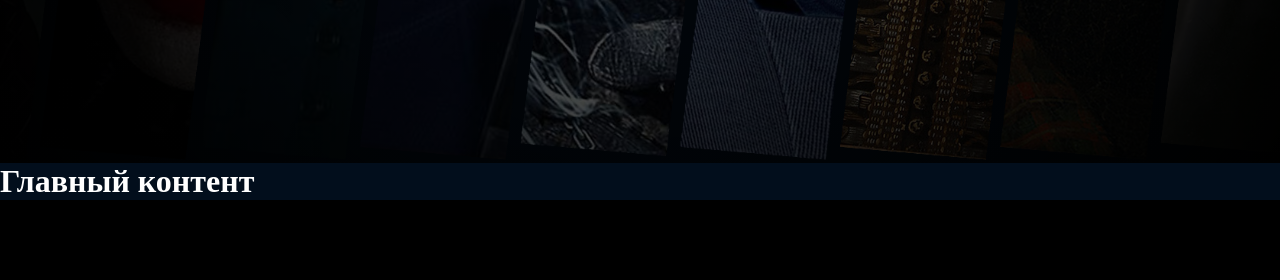
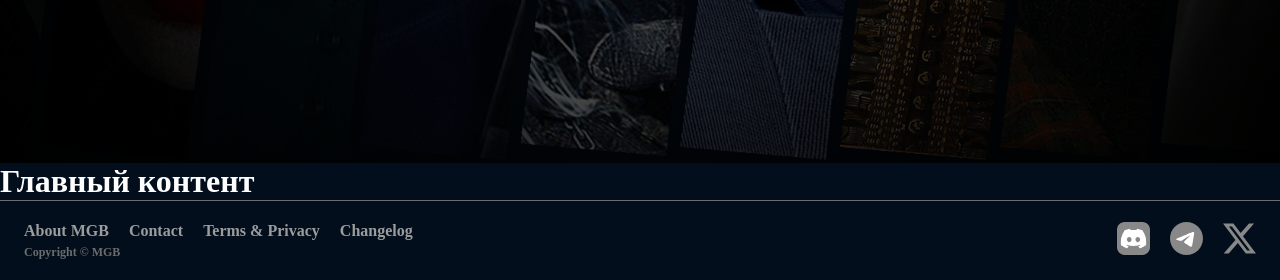
Before and after one commit to yaadtiahh/mgb_website, a Django app: page /index/ in a window 1280 px wide. Shown: the part 637-917 px from the top of the page. Before the commit the page ends 837 px from the top, so only its background shows below. Run offline with Django 5.2, Linux system fonts and the light colour scheme; a user stored in the database is signed in.

Commit message:
сделал футер + передал профиль на все страницы + сделал ховер эффект

```diff
--- /dev/null
+++ b/mgb_main/context_processors.py
@@ -0,0 +1,9 @@
+def profile_context(request):
+    if request.user.is_authenticated:
+        return {
+            "profile": {
+                "username": request.user.username,
+                "email": request.user.email
+            }
+        }
+    return {}
--- a/mgb_main/views.py
+++ b/mgb_main/views.py
@@ -12,11 +12,7 @@ def home_view(request):
 
 @login_required
 def index_view(request):
-    profile = {
-        "username": request.user.username,
-        "email": request.user.email
-    }
-    return render(request, "index.html", {"profile": profile})
+    return render(request, "index.html")
 
 
 def profile(request):
--- a/mgbapp/settings.py
+++ b/mgbapp/settings.py
@@ -74,6 +74,7 @@ TEMPLATES = [
                 'django.template.context_processors.request',
                 'django.contrib.auth.context_processors.auth',
                 'django.contrib.messages.context_processors.messages',
+                'mgb_main.context_processors.profile_context',
             ],
         },
     },
--- a/static/css/header.css
+++ b/static/css/header-footer.css
@@ -168,3 +168,55 @@ header {
   color: white;
   font-size: 14px;
 }
+
+/* FOOTER */
+.footer {
+  display: flex;
+  flex-direction: row;
+  justify-content: space-between;
+  align-items: center;
+
+  bottom: 0;
+  left: 0;
+  right: 0;
+  width: 100%;
+  height: 80px;
+  z-index: 100;
+
+  /* Оставляем отступы слева и справа */
+  padding-left: max(24px, calc(50% - 640px));
+  padding-right: max(24px, calc(50% - 640px));
+  box-sizing: border-box;
+  border-top: 1px solid #6C6C6C;
+}
+
+.footer-left {
+  display: flex;
+  flex-direction: column;
+  gap: 5px;
+}
+
+.footer-links {
+  display: flex;
+  flex-direction: row;
+  gap: 20px;
+}
+
+.footer-links a {
+  text-decoration: none;
+  color: #9C9C9C;
+  font-size: 16px;
+  font-weight: 600;
+}
+
+.footer-left p {
+  color: #6C6C6C;
+  font-size: 12px;
+  font-weight: 600;
+}
+
+.footer-right {
+  display: flex;
+  flex-direction: row;
+  gap: 20px;
+}
--- a/static/css/template.css
+++ b/static/css/template.css
@@ -94,6 +94,6 @@ h1, p, a, li, ul, hr, button{
 }
 
 .profile-tool:hover, .btn-logout:hover {
-  background-color: #6C6C6C;
+  background-color: rgba(0, 54, 120, 0.25);
   border-radius: 5px;
 }
--- a/templates/template.html
+++ b/templates/template.html
@@ -8,7 +8,7 @@
   <meta name="viewport" content="width=device-width, initial-scale=1.0">
   {% block css %}{% endblock %}
   <link rel="stylesheet" href="{% static 'css/template.css' %}">
-  <link rel="stylesheet" href="{% static 'css/header.css' %}">
+  <link rel="stylesheet" href="{% static 'css/header-footer.css' %}">
   <title>{% block title %}{% endblock %}</title>
 
 </head>
@@ -127,7 +127,29 @@
   </main>
 
 
-  <footer></footer>
+  <footer class="footer">
+    <div class="footer-left">
+      <div class="footer-links">
+        <a href="#">About MGB</a>
+        <a href="#">Contact</a>
+        <a href="#">Terms & Privacy</a>
+        <a href="#">Changelog</a>
+      </div>
+      <p>Copyright © MGB</p>
+    </div>
+
+    <div class="footer-right">
+      <a href="#">
+        <img src="{% static 'imgs/icons/ds_footer.svg' %}" alt="profile default">
+      </a>
+      <a href="#">
+        <img src="{% static 'imgs/icons/tg_footer.svg' %}" alt="profile default">
+      </a>
+      <a href="#">
+        <img src="{% static 'imgs/icons/x_footer.svg' %}" alt="profile default">
+      </a>
+    </div>
+  </footer>
 
   <script src="{% static 'scripts/template.js' %}"></script>
 </body>
```
Also changed, not shown: static/imgs/icons/ds_footer.svg (added), static/imgs/icons/tg_footer.svg (added), static/imgs/icons/x_footer.svg (added).
